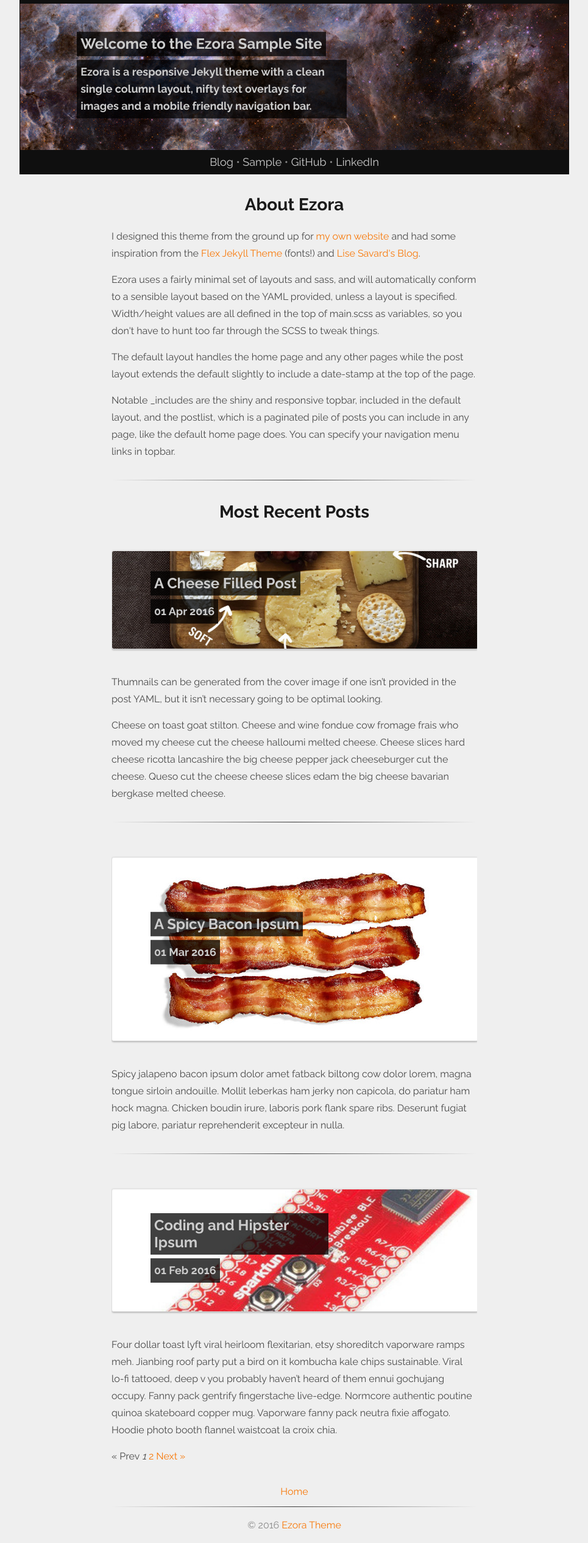
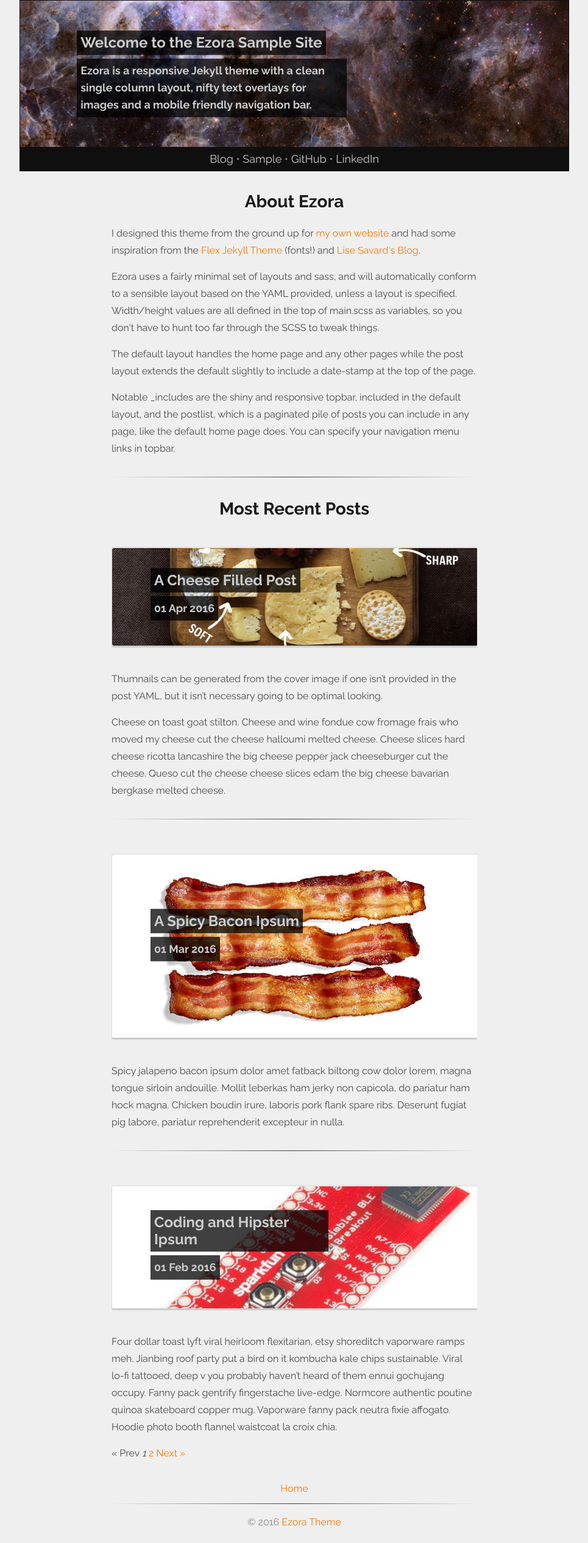
Before and after one commit to ezrasavard/ezora-jekyll-theme, a Jekyll site: the page built from index.html, in a window 1280 px wide. Shown: the whole page at 61% size, without its empty margins (157-1122 px from the left). Built offline with Jekyll 4.4.1, drawn with Linux system fonts in a browser that asks for light colours; the list of posts is cut into pages by our own code.

Commit message:
reducing default topbar image padding

```diff
--- a/css/main.scss
+++ b/css/main.scss
@@ -20,6 +20,6 @@ $column-padding: 30px;
 $column-width-trigger: $column-width + 2*$column-padding;
 $cover-image-height: 240px;
 $cover-image-width: 900px;
-$cover-image-top-padding: 6px;
+$cover-image-top-padding: 1px;
 
 @import "ezora";
```
